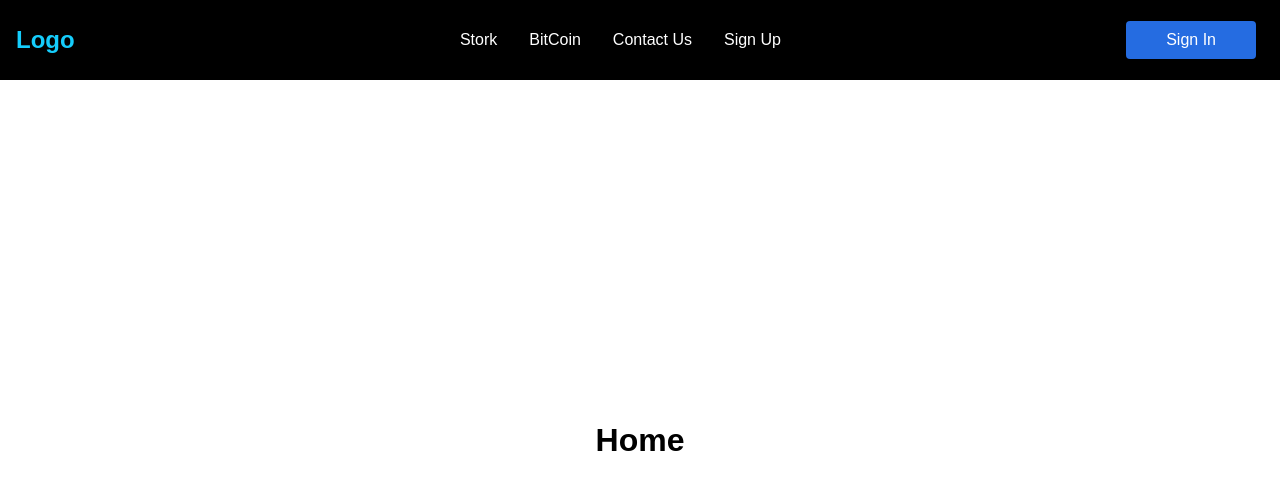
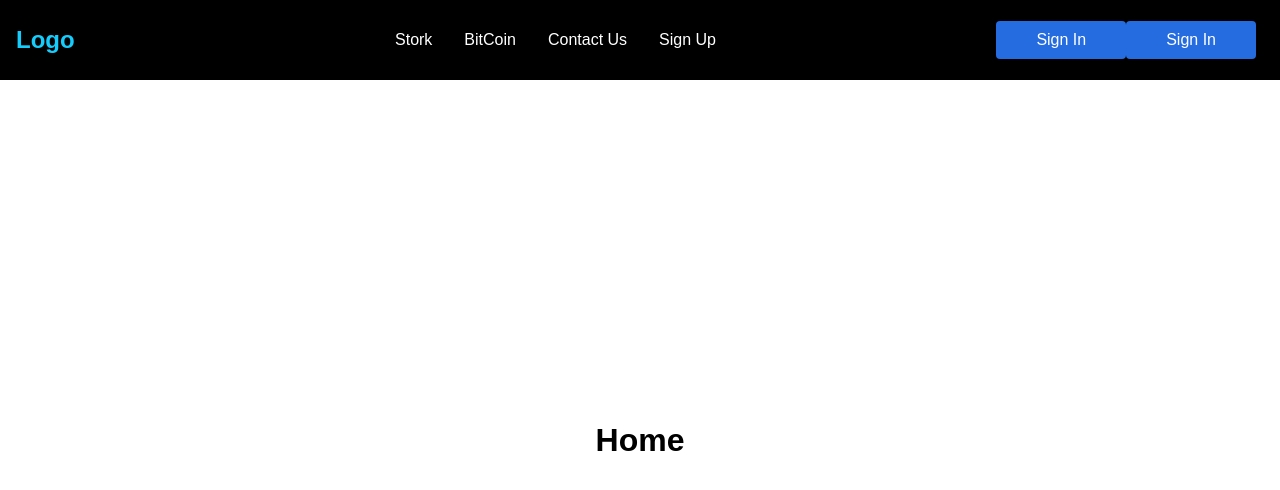
Before and after one commit to salvable/web-Stork, a React (Create React App) app: page / in a window 1280 px wide. Shown: the top 490 px of the page. Built offline with nearby package versions, Linux system fonts and the light colour scheme.

Commit message:
틀만 잡아놓고 Django에서 주식정보를 받아오는 서버를 개발하고 다시 할 예정

```diff
--- a/src/Stork/component/Navbar/index.js
+++ b/src/Stork/component/Navbar/index.js
@@ -25,7 +25,11 @@ const Navbar = () => {
                    </NavLink>
                </NavMenu>
 
+
+
                <NavBtn>
+                   <NavBtnLink to='/signin'>Sign In</NavBtnLink>
+                   <span> </span>
                    <NavBtnLink to='/signin'>Sign In</NavBtnLink>
                </NavBtn>
            </Nav>
```
